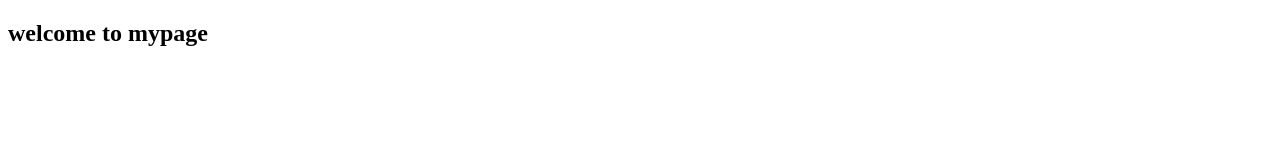
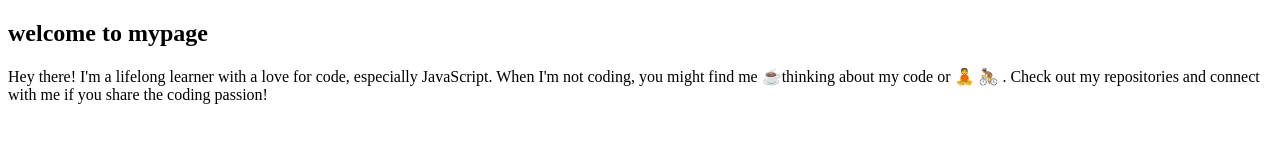
Before and after one commit to alitamtam/Welcome-to-my-GitHub-profile-, a plain HTML site: page index.html in a window 1280 px wide. Drawn offline with Linux system fonts and the light colour scheme.

Commit message:
index.html

```diff
--- a/index.html
+++ b/index.html
@@ -7,5 +7,6 @@
 </head>
 <body>
     <h2>welcome to mypage</h2>
+    <p>Hey there! I'm a lifelong learner with a love for code, especially JavaScript. When I'm not coding, you might find me ☕thinking about my code or 🧘 🚴 . Check out my repositories and connect with me if you share the coding passion!</p>
 </body>
 </html>
```
